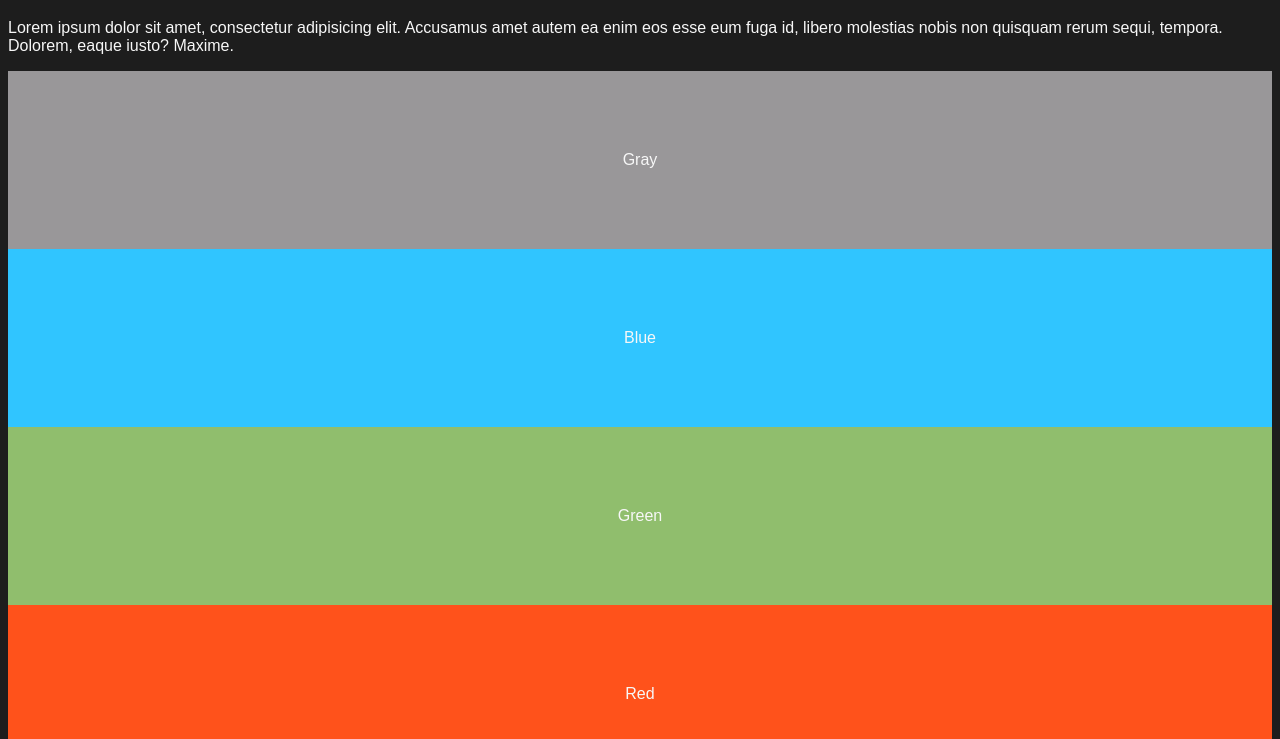
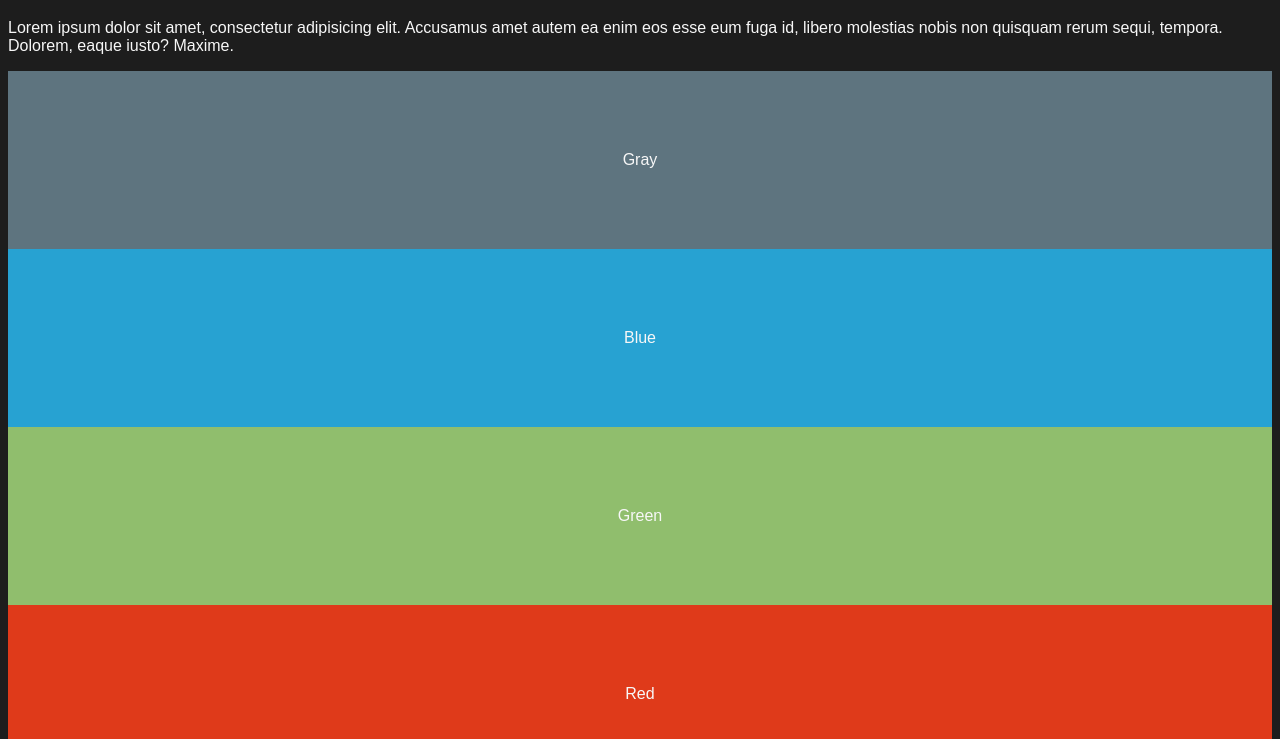
Before and after one commit to hising/colors.css, a plain HTML site: page index.html in a window 1280 px wide. Shown: the part 61-800 px from the top of the page. Drawn offline with Linux system fonts and the light colour scheme.

Commit message:
Tweaked gray, blue, red

```diff
--- a/colors.css
+++ b/colors.css
@@ -1,10 +1,10 @@
 :root {
     --black: #1d1d1d;
     --white: #f7f7f7;
-    --gray: #999799;
-    --blue: #30C5FF;
+    --gray: #5E747F;
+    --blue: #27a2d2;
     --green: #90BE6D;
-    --red: #FF521B;
+    --red: #df3a1a;
     --orange: #EA9010;
 }
 
```
